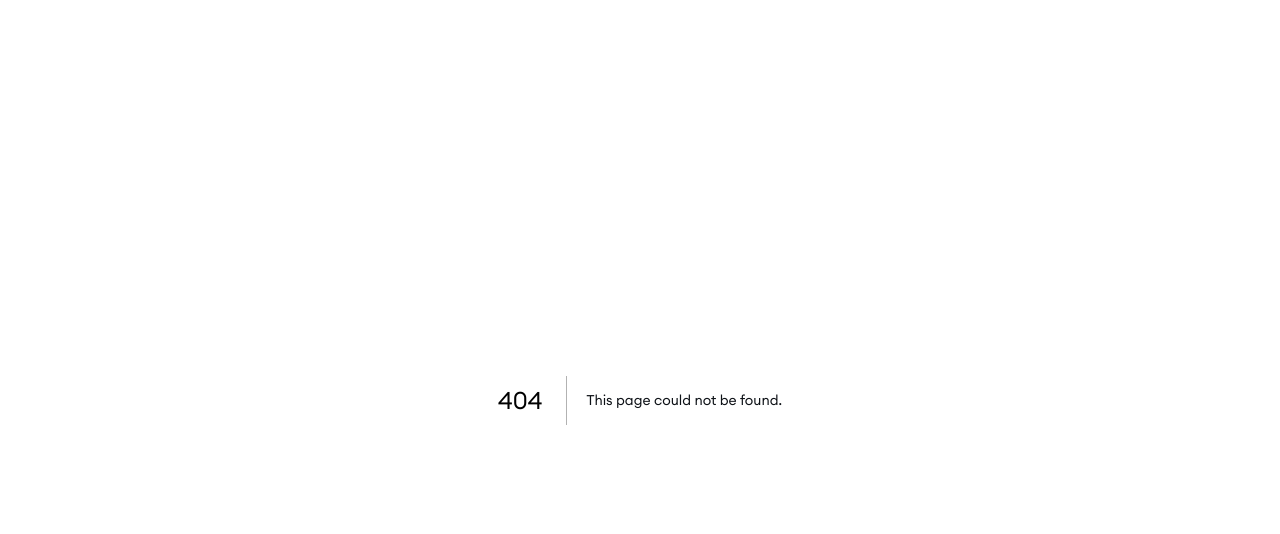
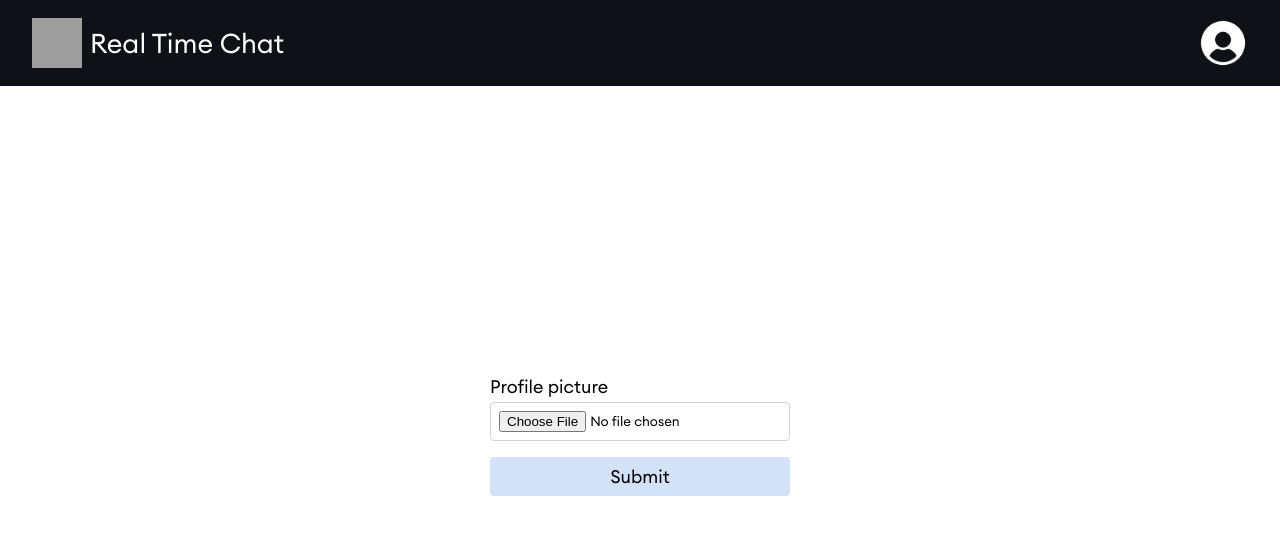
Before and after one commit to mohmhagras/RealTimeChatClient, a Next.js app: page /changephoto in a window 1280 px wide. Before the commit this address had no page. Shown: the top 534 px of the page. Built offline with nearby package versions, Linux system fonts and the light colour scheme; grey boxes are pictures that could not be loaded.

Commit message:
added change photo route

```diff
--- a/components/AuthScreen/Register.tsx
+++ b/components/AuthScreen/Register.tsx
@@ -52,7 +52,7 @@ export default function Register() {
       </div>
       <div className="vertical-left-aligned-container">
         <label>Profile picture</label>
-        <input type="file" placeholder="john31" ref={profilePicRef} />
+        <input type="file" ref={profilePicRef} />
       </div>
       <div className="vertical-left-aligned-container">
         <label>
--- a/components/Header/index.tsx
+++ b/components/Header/index.tsx
@@ -19,6 +19,7 @@ export default function Header() {
           width={50}
           height={50}
           alt="logo"
+          onClick={() => router.push("/")}
         />
         <h1>Real Time Chat</h1>
       </div>
@@ -37,7 +38,10 @@ export default function Header() {
       {isMenuOpen ? (
         <ul
           id={styles["user-options-menu"]}
-          onClick={() => setIsMenuOpen(false)}
+          onClick={() => {
+            router.push("/changephoto");
+            setIsMenuOpen(false);
+          }}
         >
           <li>
             <MdInsertPhoto className="icon" />
--- a/components/Header/style.module.scss
+++ b/components/Header/style.module.scss
@@ -45,6 +45,9 @@
     align-items: center;
     font-size: 18px;
   }
+  img {
+    cursor: pointer;
+  }
   #user-options-menu li:hover {
     background-color: rgba(0, 0, 0, 0.1);
   }
--- /dev/null
+++ b/pages/changephoto.tsx
@@ -0,0 +1,57 @@
+import { FormEvent, useContext, useRef } from "react";
+import { userContext } from "../Context/UserContext";
+import { useRouter } from "next/router";
+import { useEffect } from "react";
+import Header from "../components/Header";
+import styles from "../styles/changephoto.module.scss";
+import { storage } from "../config/Firebase";
+import { ref, uploadBytes, getDownloadURL } from "firebase/storage";
+export default function ChangePhoto() {
+  const router = useRouter();
+  const profilePicRef = useRef<HTMLInputElement>();
+  const { isSignedIn, user, token } = useContext(userContext);
+
+  const handleFormSubmit = async (event: FormEvent) => {
+    event.preventDefault();
+    const storageRef = ref(storage, `users/${user.username}`);
+    await uploadBytes(storageRef, profilePicRef.current.files[0]);
+    const imgURL = await getDownloadURL(storageRef);
+
+    const response = await fetch(`https://localhost:7298/api/User/setimage`, {
+      method: "POST",
+      headers: {
+        Authorization: `Bearer ${token}`,
+        "Content-Type": "application/json",
+      },
+      body: `"${imgURL}"`,
+    });
+
+    if (response.status >= 400) {
+      alert(response.statusText);
+      return;
+    }
+    await response.json();
+    router.push("/");
+  };
+
+  useEffect(() => {
+    if (!isSignedIn) {
+      //router.push("/");
+    }
+  }, [isSignedIn]);
+
+  return (
+    <>
+      <Header />
+      <main className="vertical-center-aligned-container withPadding">
+        <form className={styles["form"]} onSubmit={handleFormSubmit}>
+          <div className="vertical-left-aligned-container">
+            <label>Profile picture</label>
+            <input type="file" ref={profilePicRef} />
+          </div>
+          <button type="submit">Submit</button>
+        </form>
+      </main>
+    </>
+  );
+}
--- a/pages/index.tsx
+++ b/pages/index.tsx
@@ -6,7 +6,6 @@ import AuthScreen from "../components/AuthScreen";
 import ChatScreen from "../components/ChatScreen";
 import { userContext } from "../Context/UserContext";
 import Header from "../components/Header";
-import { useEffect } from "react";
 export default function Home() {
   const { isSignedIn } = useContext(userContext);
   return (
--- /dev/null
+++ b/styles/changephoto.module.scss
@@ -0,0 +1,22 @@
+@use "./colors";
+.form {
+  width: 100%;
+  max-width: 300px;
+  margin: auto;
+  label {
+    font-size: 1rem;
+  }
+  input {
+    padding: 8px 8px;
+    width: 100%;
+    margin-bottom: 16px;
+    margin-top: 4px;
+  }
+  button {
+    width: 100%;
+    padding: 8px 0px;
+    font-size: 1rem;
+    background-color: colors.$third;
+    margin-bottom: 16px;
+  }
+}
```
Also changed, not shown: components/ChatScreen/ChatBox/index.tsx (+17 -2 lines).
